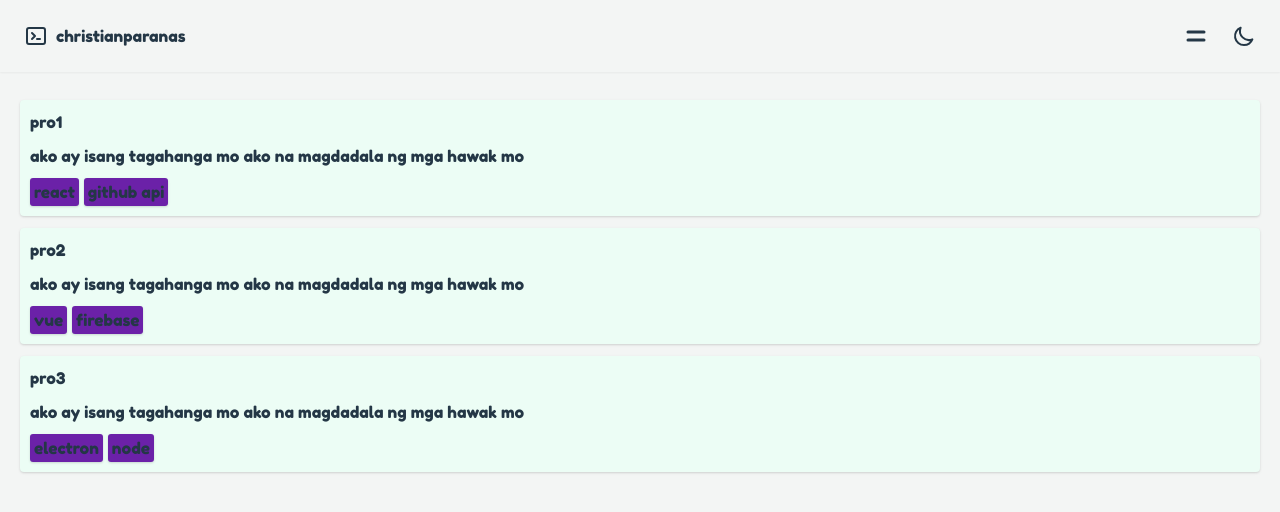
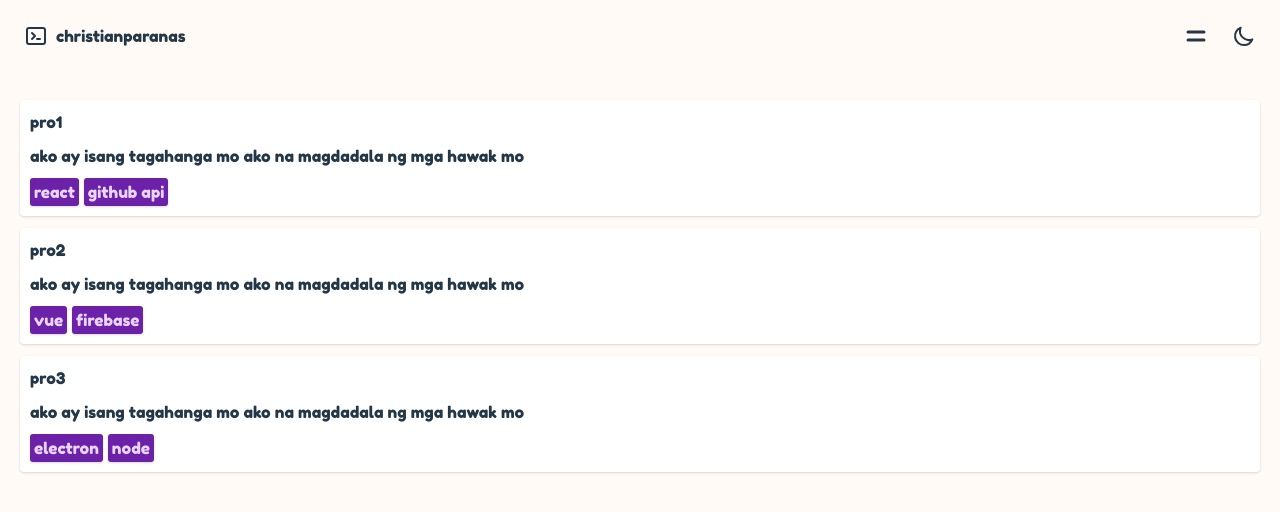
Before and after one commit to christianparanas/site, a Nuxt app: page /projects in a window 1280 px wide. Shown: the top 512 px of the page. Built offline with nearby package versions, Linux system fonts and the light colour scheme.

Commit message:
proj card col

```diff
--- a/assets/main.css
+++ b/assets/main.css
@@ -2,15 +2,16 @@
    --color: #243746;
    --color-primary: #158876;
    --color-secondary: #0e2233;
-   --bg: #f3f5f4;
+   --bg: #fffaf5;
    --bg-secondary: #fff;
    --border-color: #ddd;
    --hero1bg: #7000df;
    --hero1color: #fff;
    --hero2color: #fff;
    --hero2bg: #1a202e;
-   --menubg: #ECFDF5;
-   --hoverMenuOverlayBg: #A7F3D0;
+   --menubg: #fff;
+   --hoverMenuOverlayBg: #ECFDF5;
+   --tooltext: #E9D5FF;
 
  }
 
@@ -27,6 +28,7 @@
    --hero2bg: #1f2937;
    --menubg: #1f2937;
    --hoverMenuOverlayBg: #091a28;
+   --tooltext: #E9D5FF;
  }
 
  body {
--- a/components/Nav.vue
+++ b/components/Nav.vue
@@ -1,5 +1,5 @@
 <template>
-   <div id="Nav" class="nav shadow-sm p-4 flex">
+   <div id="Nav" class="nav p-4 flex">
       <div class="flex-1 flex menu-icon">
          <NuxtLink @click="toggleModeMenu = !toggleModeMenu" to="/" class="flex-initial w-10 p-2 cursor-pointer">
             <svg class="w-6 h-6" fill="none" stroke="currentColor" viewBox="0 0 24 24" xmlns="http://www.w3.org/2000/svg"><path stroke-linecap="round" stroke-linejoin="round" stroke-width="2" d="M8 9l3 3-3 3m5 0h3M5 20h14a2 2 0 002-2V6a2 2 0 00-2-2H5a2 2 0 00-2 2v12a2 2 0 002 2z"></path></svg>
--- a/components/Procard.vue
+++ b/components/Procard.vue
@@ -41,5 +41,6 @@ export default {
       padding: 2px 4px;
       border-radius: 3px;
       background-color: #6B21A8;
+      color: var(--tooltext);
    }
 </style>
```
